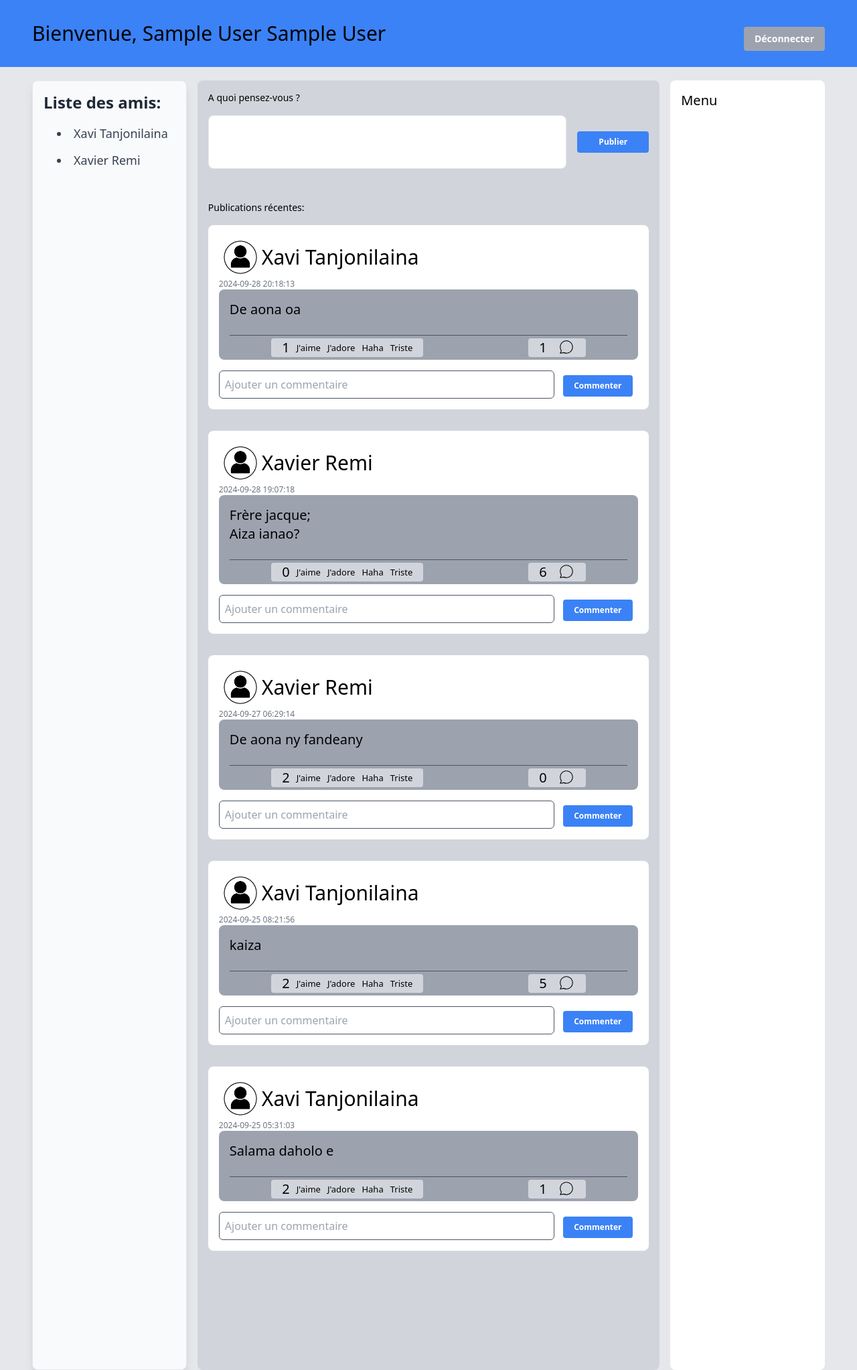
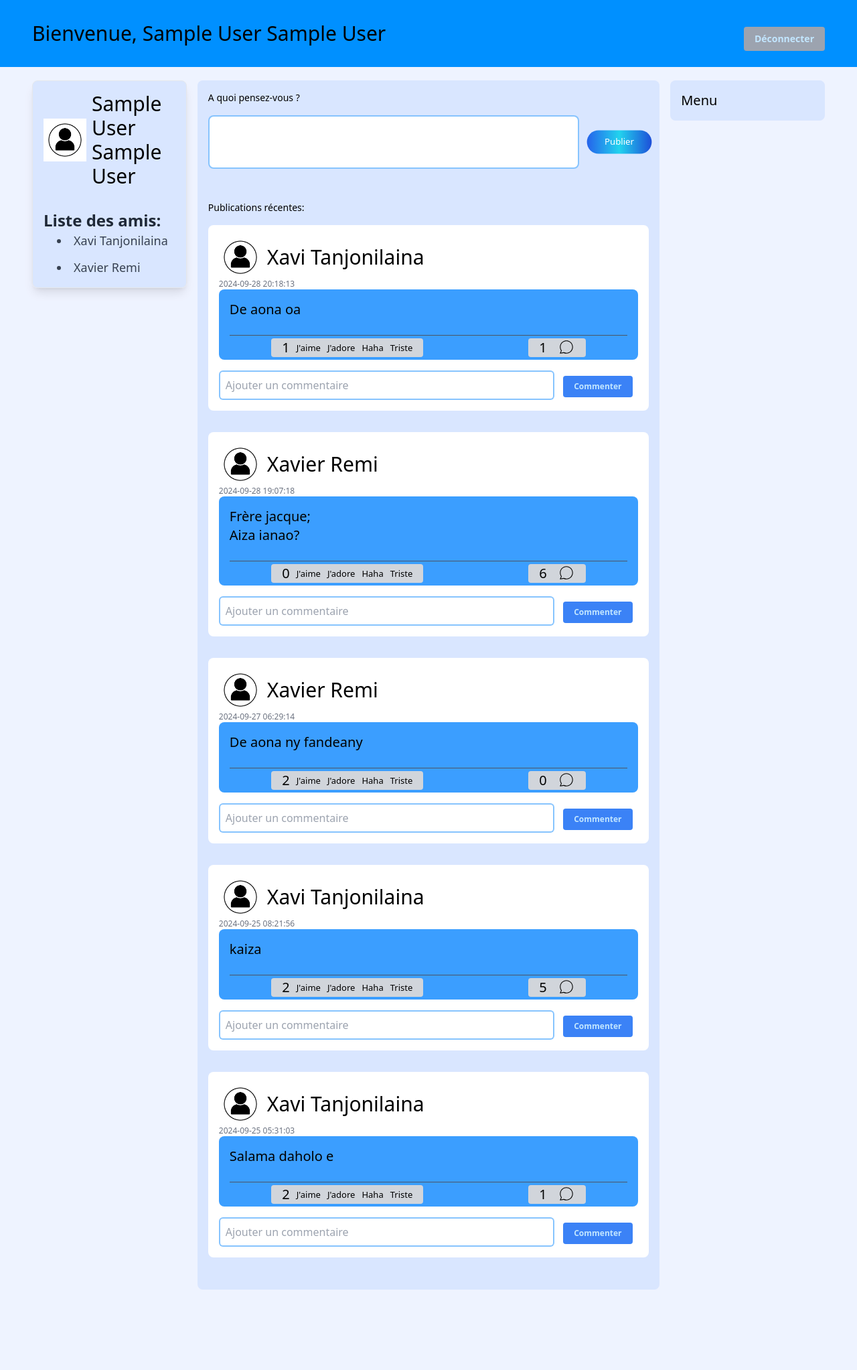
Before and after one commit to Remi1155/reseau-social, a PHP site: page /others/home.php in a window 1280 px wide. Shown: the whole page at 67% size. After the commit the page ends 1925 px from the top, so only its background shows below. Run offline with PHP 8.4, Linux system fonts and the light colour scheme; the visitor is signed in with stand-in values (Sample User, id 1); data comes from the database, SQL or seed files in the repository; data that the repository does not hold is empty.

Commit message:
utilisation de composant

```diff
--- /dev/null
+++ b/components/showUser.php
@@ -0,0 +1,8 @@
+<?php
+function showUser($imageUrl, $prenom, $nom) {
+    return '
+    <div class="text-3xl flex items-center">
+        <img src="' . htmlspecialchars($imageUrl) . '" alt="Image de l\'Utilisateur" class="w-16 h-16 mr-2">
+        ' . htmlspecialchars($prenom . ' ' . $nom) . '
+    </div>';
+}
--- a/others/home.php
+++ b/others/home.php
@@ -8,6 +8,9 @@ if (!isset($_SESSION['id_compte'])) {
 // Connexion à la base de données
 require_once '../config/config.php';
 
+// Pour pouvoir utiliser la fonction showUser
+require_once '../components/showUser.php';
+
 // Création d'une publication
 if ($_SERVER['REQUEST_METHOD'] === 'POST' && isset($_POST['publication'])) {
     $contenu = trim($_POST['contenu']);
@@ -17,7 +20,6 @@ if ($_SERVER['REQUEST_METHOD'] === 'POST' && isset($_POST['publication'])) {
     } else {
         $message_d_erreur = 'Le champ de publication ne peu pas etre vide.';
     }
-
 }
 
 // Récupération des publications avec le nombre de réactions
@@ -49,17 +51,19 @@ $users = $pdo->query("SELECT nom, prenom FROM compte");
 
 <body class="text-xl ">
     <div id="container" class="h-full">
-        <header class="w-full h-[100px] bg-blue-500 flex items-center justify-between px-12 text-3xl fixed overflow-y-hidden">
+        <header class="w-full h-[100px] bg-[#0090FF] flex items-center justify-between px-12 text-3xl fixed z-10 overflow-y-hidden">
             <div>Bienvenue, <?php echo $_SESSION['prenom'] . ' ' . $_SESSION['nom']; ?></div>
-            <a href="./logout.php" class="mt-4 inline-block bg-gray-400 hover:bg-gray-500 text-white font-bold py-2 px-4 text-sm rounded transition duration-300 ease-in-out transform hover:-translate-y-0.5">
+            <a href="./logout.php" class="mt-4 inline-block bg-gray-400 hover:bg-gray-500 text-[#C2E6FF] font-bold py-2 px-4 text-sm rounded transition duration-300 ease-in-out transform hover:-translate-y-0.5">
                 Déconnecter
             </a>
         </header>
 
-        <main class="w-full flex px-12 bg-gray-200 pt-8  pt-[120px]">
+        <main class="w-full flex px-12 bg-[#004DF211] pt-8  pt-[120px] h-screen fixed">
             <!-- Partie gauche -->
-            <div class=" w-1/5 min-h-screen bg-gray-50 border border-gray-200 shadow-lg rounded-lg p-4 ">
-                <h2 class="text-2xl font-extrabold text-gray-800 mb-4">Liste des amis:</h2>
+            <div class=" w-1/5 h-fit overflow-y-scroll bg-[#1166FB18] border border-gray-200 shadow-lg rounded-lg p-4 ">
+                <?php echo showUser("../img/personeAnonyme2.png", $_SESSION['prenom'], $_SESSION['nom']) ?>
+
+                <h2 class="text-2xl font-extrabold text-gray-800  mt-8">Liste des amis:</h2>
                 <ul class="list-disc list-inside pl-5 space-y-3">
                     <?php foreach ($users as $user):
                         if ($user['nom'] != $_SESSION['nom']): ?>
@@ -72,24 +76,25 @@ $users = $pdo->query("SELECT nom, prenom FROM compte");
             </div>
 
             <!-- Partie principale -->
-            <div class="w-3/5 mx-4 bg-gray-300 rounded-lg p-4 overflow-y-auto overflow-y-scroll">
-                <div class="items-center bg-gray-300 w-full">
-                    <div class="bg-gray-300 text-sm mb-4">A quoi pensez-vous ?</div>
+            <div class="w-3/5  overflow-y-scroll mx-4 bg-[#1166FB18] rounded-lg p-4 overflow-y-auto">
+                <div class="items-center w-full">
+                    <div class="text-sm mb-4">A quoi pensez-vous ?</div>
 
                     <!-- Formulaire de publication -->
-                    <form method="post" action="" class=" flex items-center w-full mx-auto">
+                    <form method="post" action="" class=" flex items-center w-full mx-auto ">
                         <textarea
                             name="contenu"
                             placeholder="Quoi de neuf ?"
                             required
-                            class="w-full border rounded-lg  mr-4 focus:outline-none focus:ring-2 focus:ring-blue-500 resize-none h-20">
+                            class="w-full border rounded-lg  mr-4 focus:outline-none focus:ring-1 focus:ring-[#2A91FE98] resize-none h-20 border border-[#0F89FD7F] border-solid border-2">
                         </textarea>
-                        <button
+                        <button class="bg-gradient-to-r from-blue-600 via-cyan-400 to-blue-700 text-white px-6 py-2 rounded-full border-none font-sans text-xs hover:bg-gradient-to-l hover:from-blue-700 hover:to-cyan-500 transition-all duration-300 transform hover:-translate-y-0.5 scale-110"
                             type="submit"
-                            name="publication"
-                            class="bg-blue-500 hover:bg-blue-600 text-white font-bold px-8 py-2 rounded text-xs ">
+                            name="publication">
                             Publier
+
                         </button>
+
                     </form>
                     <?php if ($message_d_erreur) {
                         echo '<p class="text-red-500 text-sm">' . $message_d_erreur . '</p>';
@@ -99,7 +104,7 @@ $users = $pdo->query("SELECT nom, prenom FROM compte");
 
                 <div class="w-full">
                     <!-- Liste des publications -->
-                    <div class="bg-gray-300 text-sm mt-12 mb-4">Publications récentes:</div>
+                    <div class="text-sm mt-12 mb-4">Publications récentes:</div>
                     <?php
                     foreach ($publications as $publication) {
 
@@ -109,16 +114,14 @@ $users = $pdo->query("SELECT nom, prenom FROM compte");
                         $userReaction = $stmt->fetchColumn();
                     ?>
 
-                        <div class=" mb-8 p-4 bg-white rounded-lg">
+                        <div class=" mb-8 p-4 bg-white rounded-lg" id="<?php echo $publication["id_publication"] ?>">
                             <!-- Utilisateur qui publie -->
-                            <div class="text-3xl flex items-center">
-                                <img src="../img/personeAnonyme2.png" alt="Image de l'Utilisateur" class="h-16 w-16">
-                                <?php echo htmlspecialchars($publication['prenom'] . ' ' . $publication['nom']); ?>
-                            </div>
+                            <?php echo showUser("../img/personeAnonyme2.png", $publication['prenom'], $publication['nom']) ?>
+
                             <!-- Date de publication -->
                             <div class="text-xs text-gray-500"><?php echo htmlspecialchars($publication['date_heure']); ?></div>
 
-                            <div class="bg-gray-400 w-full p-4 pb-0 mb-4 rounded-lg">
+                            <div class="bg-[#3B9EFF] w-full p-4 pb-0 mb-4 rounded-lg">
                                 <div class="flex justify-between">
                                     <!-- Contenu de la publication -->
                                     <div class="mb-6"><?php echo nl2br(htmlspecialchars($publication['contenu'])); ?></div>
@@ -197,9 +200,9 @@ $users = $pdo->query("SELECT nom, prenom FROM compte");
 
                             <!-- Champ pour commenter -->
                             <form method="post" action="../comment/comment.php" class="w-full">
-                                <input name="commentaire" placeholder="Ajouter un commentaire" class="text-base border border-1 border-solid border-gray-600 p-2 rounded-md w-4/5"></input>
+                                <input name="commentaire" placeholder="Ajouter un commentaire" class="text-base border border-2 border-[#0F89FD7F] border-solid focus:outline-none focus:ring-1 focus:ring-[#2A91FE98] p-2 rounded-md w-4/5"></input>
                                 <input type="hidden" name="id_publication" value="<?php echo $publication['id_publication']; ?>">
-                                <button type="submit" class="bg-blue-500 hover:bg-blue-600 text-white text-xs font-bold  px-4 py-2 rounded text-sm ml-2">Commenter</button>
+                                <button type="submit" class="bg-blue-500 hover:bg-blue-600 text-[#C2E6FF] text-xs font-bold  px-4 py-2 rounded text-sm ml-2">Commenter</button>
                             </form>
 
                         </div>
@@ -208,7 +211,7 @@ $users = $pdo->query("SELECT nom, prenom FROM compte");
             </div>
 
             <!-- Partie droite -->
-            <div class="w-1/5 min-h-screen bg-white rounded-lg p-4">
+            <div class="w-1/5  h-fit overflow-y-scroll bg-[#1166FB18] rounded-lg p-4">
                 Menu
             </div>
         </main>
--- a/styles/output.css
+++ b/styles/output.css
@@ -592,9 +592,48 @@ video {
   position: fixed;
 }
 
-.mx-2 {
-  margin-left: 0.5rem;
-  margin-right: 0.5rem;
+.absolute {
+  position: absolute;
+}
+
+.relative {
+  position: relative;
+}
+
+.top-0 {
+  top: 0px;
+}
+
+.left-0 {
+  left: 0px;
+}
+
+.right-0 {
+  right: 0px;
+}
+
+.right-2 {
+  right: 0.5rem;
+}
+
+.top-2 {
+  top: 0.5rem;
+}
+
+.top-1\/3 {
+  top: 33.333333%;
+}
+
+.right-1\/4 {
+  right: 25%;
+}
+
+.z-10 {
+  z-index: 10;
+}
+
+.m-4 {
+  margin: 1rem;
 }
 
 .mx-4 {
@@ -631,20 +667,8 @@ video {
   margin-left: 0.5rem;
 }
 
-.ml-2\.5 {
-  margin-left: 0.625rem;
-}
-
 .ml-8 {
   margin-left: 2rem;
-}
-
-.mr-1 {
-  margin-right: 0.25rem;
-}
-
-.mr-2 {
-  margin-right: 0.5rem;
 }
 
 .mr-4 {
@@ -659,16 +683,16 @@ video {
   margin-top: 3rem;
 }
 
-.mt-2 {
-  margin-top: 0.5rem;
-}
-
 .mt-4 {
   margin-top: 1rem;
 }
 
 .mt-8 {
   margin-top: 2rem;
+}
+
+.mr-2 {
+  margin-right: 0.5rem;
 }
 
 .block {
@@ -703,20 +723,45 @@ video {
   height: 100px;
 }
 
-.h-\[300px\] {
-  height: 300px;
+.h-fit {
+  height: -moz-fit-content;
+  height: fit-content;
 }
 
 .h-full {
   height: 100%;
 }
 
-.h-\[200px\] {
-  height: 200px;
+.h-screen {
+  height: 100vh;
+}
+
+.h-4 {
+  height: 1rem;
+}
+
+.h-12 {
+  height: 3rem;
+}
+
+.h-14 {
+  height: 3.5rem;
+}
+
+.h-1\/2 {
+  height: 50%;
+}
+
+.h-3\/4 {
+  height: 75%;
 }
 
 .min-h-screen {
   min-height: 100vh;
+}
+
+.w-1\/2 {
+  width: 50%;
 }
 
 .w-1\/5 {
@@ -754,6 +811,12 @@ video {
 
 .max-w-sm {
   max-width: 24rem;
+}
+
+.scale-110 {
+  --tw-scale-x: 1.1;
+  --tw-scale-y: 1.1;
+  transform: translate(var(--tw-translate-x), var(--tw-translate-y)) rotate(var(--tw-rotate)) skewX(var(--tw-skew-x)) skewY(var(--tw-skew-y)) scaleX(var(--tw-scale-x)) scaleY(var(--tw-scale-y));
 }
 
 .transform {
@@ -830,8 +891,16 @@ video {
   border-radius: 0.375rem;
 }
 
+.rounded-full {
+  border-radius: 9999px;
+}
+
 .border {
   border-width: 1px;
+}
+
+.border-2 {
+  border-width: 2px;
 }
 
 .border-t {
@@ -840,6 +909,10 @@ video {
 
 .border-solid {
   border-style: solid;
+}
+
+.border-none {
+  border-style: none;
 }
 
 .border-gray-200 {
@@ -855,6 +928,10 @@ video {
 .border-gray-600 {
   --tw-border-opacity: 1;
   border-color: rgb(75 85 99 / var(--tw-border-opacity));
+}
+
+.border-\[\#0F89FD7F\] {
+  border-color: #0F89FD7F;
 }
 
 .bg-blue-500 {
@@ -900,6 +972,60 @@ video {
 .bg-white {
   --tw-bg-opacity: 1;
   background-color: rgb(255 255 255 / var(--tw-bg-opacity));
+}
+
+.bg-blue-200 {
+  --tw-bg-opacity: 1;
+  background-color: rgb(191 219 254 / var(--tw-bg-opacity));
+}
+
+.bg-\[\#004DF211\] {
+  background-color: #004DF211;
+}
+
+.bg-\[\#0075FF57\] {
+  background-color: #0075FF57;
+}
+
+.bg-\[\#0090FF\] {
+  --tw-bg-opacity: 1;
+  background-color: rgb(0 144 255 / var(--tw-bg-opacity));
+}
+
+.bg-\[\#1166FB18\] {
+  background-color: #1166FB18;
+}
+
+.bg-\[\#3B9EFF\] {
+  --tw-bg-opacity: 1;
+  background-color: rgb(59 158 255 / var(--tw-bg-opacity));
+}
+
+.bg-\[\#0077FF3A\] {
+  background-color: #0077FF3A;
+}
+
+.bg-\[\#0081FD6B\] {
+  background-color: #0081FD6B;
+}
+
+.bg-gradient-to-r {
+  background-image: linear-gradient(to right, var(--tw-gradient-stops));
+}
+
+.from-blue-600 {
+  --tw-gradient-from: #2563eb var(--tw-gradient-from-position);
+  --tw-gradient-to: rgb(37 99 235 / 0) var(--tw-gradient-to-position);
+  --tw-gradient-stops: var(--tw-gradient-from), var(--tw-gradient-to);
+}
+
+.via-cyan-400 {
+  --tw-gradient-to: rgb(34 211 238 / 0)  var(--tw-gradient-to-position);
+  --tw-gradient-stops: var(--tw-gradient-from), #22d3ee var(--tw-gradient-via-position), var(--tw-gradient-to);
+}
+
+.to-blue-700 {
+  --tw-gradient-to: #1d4ed8 var(--tw-gradient-to-position);
 }
 
 .p-2 {
@@ -948,6 +1074,16 @@ video {
   padding-bottom: 0.5rem;
 }
 
+.px-6 {
+  padding-left: 1.5rem;
+  padding-right: 1.5rem;
+}
+
+.px-2 {
+  padding-left: 0.5rem;
+  padding-right: 0.5rem;
+}
+
 .pb-0 {
   padding-bottom: 0px;
 }
@@ -966,6 +1102,10 @@ video {
 
 .text-center {
   text-align: center;
+}
+
+.font-sans {
+  font-family: ui-sans-serif, system-ui, sans-serif, "Apple Color Emoji", "Segoe UI Emoji", "Segoe UI Symbol", "Noto Color Emoji";
 }
 
 .text-2xl {
@@ -1064,6 +1204,11 @@ video {
   color: rgb(255 255 255 / var(--tw-text-opacity));
 }
 
+.text-\[\#C2E6FF\] {
+  --tw-text-opacity: 1;
+  color: rgb(194 230 255 / var(--tw-text-opacity));
+}
+
 .shadow-lg {
   --tw-shadow: 0 10px 15px -3px rgb(0 0 0 / 0.1), 0 4px 6px -4px rgb(0 0 0 / 0.1);
   --tw-shadow-colored: 0 10px 15px -3px var(--tw-shadow-color), 0 4px 6px -4px var(--tw-shadow-color);
@@ -1086,6 +1231,12 @@ video {
   transition-property: color, background-color, border-color, text-decoration-color, fill, stroke, opacity, box-shadow, transform, filter, -webkit-backdrop-filter;
   transition-property: color, background-color, border-color, text-decoration-color, fill, stroke, opacity, box-shadow, transform, filter, backdrop-filter;
   transition-property: color, background-color, border-color, text-decoration-color, fill, stroke, opacity, box-shadow, transform, filter, backdrop-filter, -webkit-backdrop-filter;
+  transition-timing-function: cubic-bezier(0.4, 0, 0.2, 1);
+  transition-duration: 150ms;
+}
+
+.transition-all {
+  transition-property: all;
   transition-timing-function: cubic-bezier(0.4, 0, 0.2, 1);
   transition-duration: 150ms;
 }
```
Also changed, not shown: other parts of styles/output.css (+65 -33 lines), comment/show_comments.php (+16 -11 lines).
